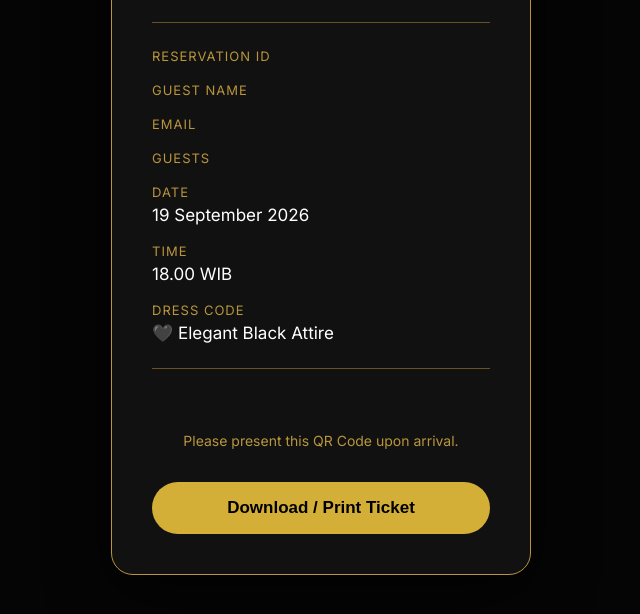
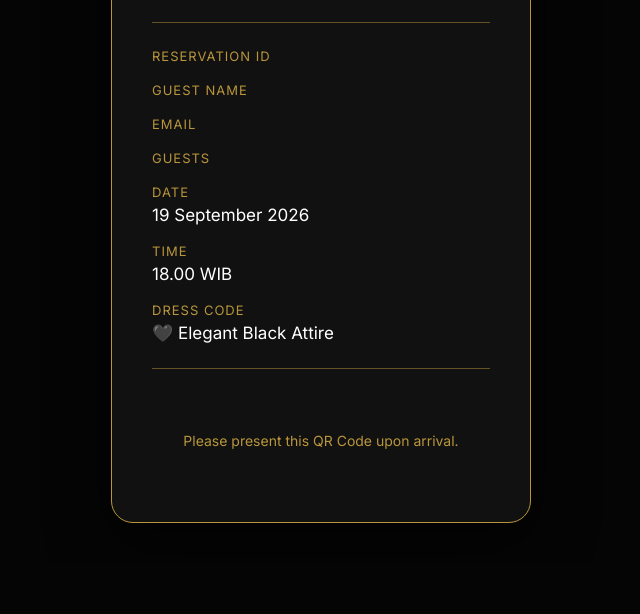
Before and after one commit to ardianazefa08/arzea-opening, a plain HTML site: page ticket.html in a window 1280 px wide. Shown: the part 246-860 px from the top of the page, without its empty margins (319-959 px from the left). After the commit the page ends 809 px from the top, so only its background shows below. Drawn offline with nearby package versions, Linux system fonts and the light colour scheme.

Commit message:
check qr

```diff
--- a/ticket.css
+++ b/ticket.css
@@ -84,20 +84,3 @@ font-size:14px;
 margin-bottom:30px;
 line-height:1.7;
 }
-
-#printTicket{
-width:100%;
-padding:16px;
-background:#d4af37;
-border:none;
-border-radius:999px;
-font-size:17px;
-font-weight:600;
-cursor:pointer;
-transition:.3s;
-}
-
-#printTicket:hover{
-transform:translateY(-2px);
-background:#f1cb53;
-}
--- a/ticket.html
+++ b/ticket.html
@@ -80,11 +80,6 @@ Please present this QR Code upon arrival.
 
 </p>
 
-<button id="printTicket">
-
-Download / Print Ticket
-
-</button>
 
 </div>
 
--- a/ticket.js
+++ b/ticket.js
@@ -22,15 +22,3 @@ height:180
 );
 
 }
-
-// ==============================
-// Print Ticket
-// ==============================
-
-document
-.getElementById("printTicket")
-.onclick=function(){
-
-window.print();
-
-};
```
Also changed, not shown: script.js (+15 -10 lines).
